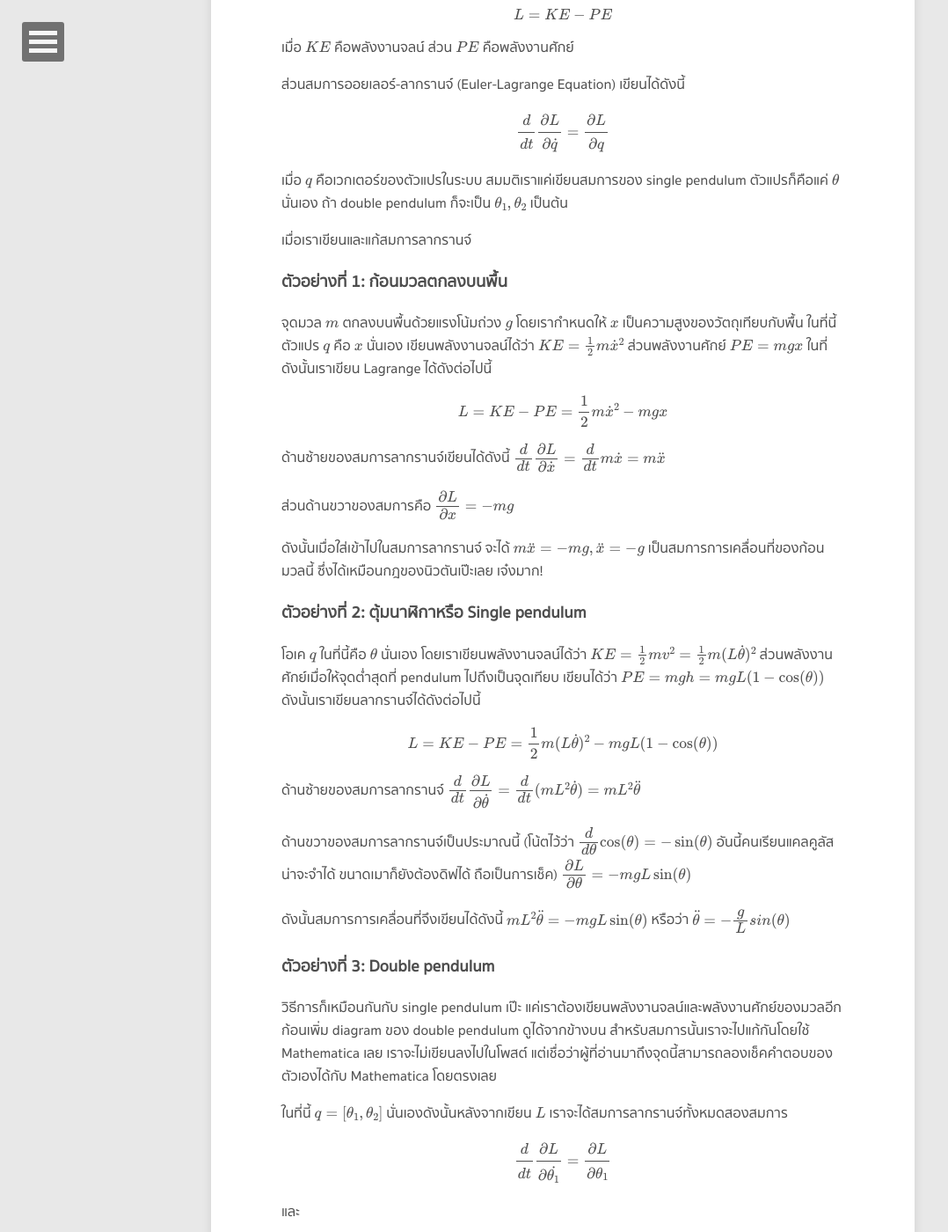
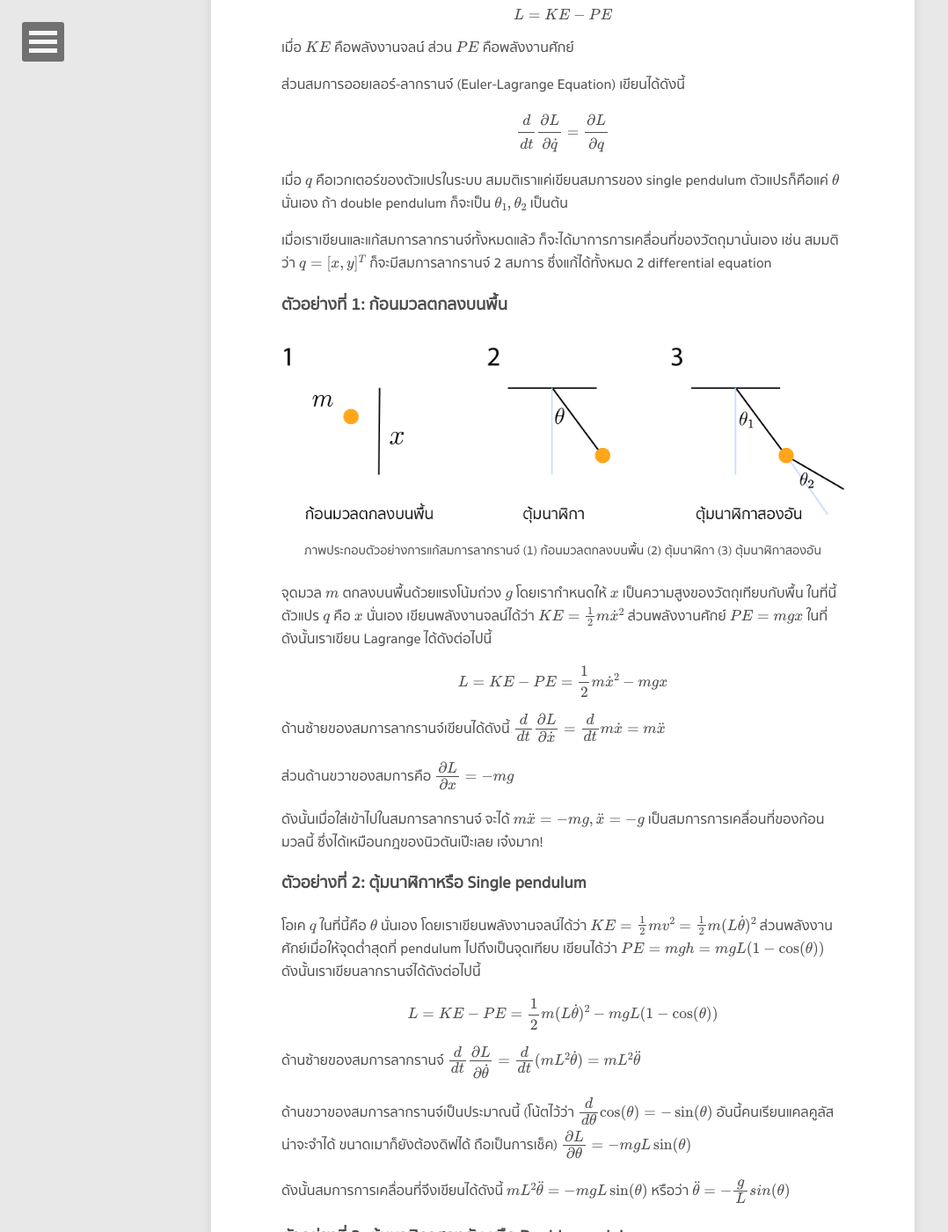
Before and after one commit to tupleblog/tupleblog.github.io, a Jekyll site: the page built from _posts/2015-12-27-lagrangian-mech.md, in a window 1280 px wide and 1400 px high, scrolled down 1498 px. Shown: the whole window at 88% size, without its empty margins (0-1078 px from the left). Built offline with Jekyll 4.4.1, drawn with Linux system fonts in a browser that asks for light colours; nearby versions of some CDN libraries; formulas are drawn with MathJax 3; comment, search, counter and statistics services are not loaded; some of the changed text lies outside the part shown.

Commit message:
finish lagrangian post

```diff
--- a/_posts/2015-12-27-lagrangian-mech.md
+++ b/_posts/2015-12-27-lagrangian-mech.md
@@ -38,10 +38,21 @@
 
 เมื่อ \\(q\\) คือเวกเตอร์ของตัวแปรในระบบ สมมติเราแค่เขียนสมการของ single pendulum ตัวแปรก็คือแค่ \\(\theta\\) นั่นเอง ถ้า double pendulum ก็จะเป็น \\( \theta_1, \theta_2 \\) เป็นต้น
 
-เมื่อเราเขียนและแก้สมการลากรานจ์
+เมื่อเราเขียนและแก้สมการลากรานจ์ทั้งหมดแล้ว ก็จะได้มาการการเคลื่อนที่ของวัตถุมานั่นเอง เช่น สมมติว่า \\(q = [x, y]^T\\) ก็จะมีสมการลากรานจ์ 2 สมการ ซึ่งแก้ได้ทั้งหมด 2 differential equation
 
 
 ### ตัวอย่างที่ 1: ก้อนมวลตกลงบนพื้น
+
+<figure><center>
+  <img width="800" src="/images/post/lagrangian/lagrangian_example.png" data-action="zoom"/>
+
+  <figcaption>
+    <a title="Skype subscription">
+      ภาพประกอบตัวอย่างการแก้สมการลากรานจ์ (1) ก้อนมวลตกลงบนพื้น (2) ตุ้มนาฬิกา (3) ตุ้มนาฬิกาสองอัน
+    </a>
+  </figcaption>
+</center></figure>
+
 
 จุดมวล \\(m\\) ตกลงบนพื้นด้วยแรงโน้มถ่วง \\(g\\) โดยเรากำหนดให้ \\(x\\) เป็นความสูงของวัตถุเทียบกับพื้น ในที่นี้ตัวแปร \\(q\\) คือ \\(x\\) นั่นเอง เขียนพลังงานจลน์ได้ว่า \\(KE = \frac{1}{2}m\dot{x}^2 \\) ส่วนพลังงานศักย์ \\(PE = mgx \\) ในที่ ดังนั้นเราเขียน Lagrange ได้ดังต่อไปนี้
 
@@ -68,7 +79,7 @@
 ดังนั้นสมการการเคลื่อนที่จึงเขียนได้ดังนี้ \\( mL^2 \ddot{\theta} = -mgL\sin(\theta) \\) หรือว่า \\( \ddot{\theta} = -\cfrac{g}{L}sin(\theta) \\)
 
 
-### ตัวอย่างที่ 3: Double pendulum
+### ตัวอย่างที่ 3: ตุ้มนาฬิกาสองอัน หรือ Double pendulum
 
 วิธีการก็เหมือนกันกับ single pendulum เป๊ะ แค่เราต้องเขียนพลังงานจลน์และพลังงานศักย์ของมวลอีกก้อนเพิ่ม diagram ของ double pendulum ดูได้จากข้างบน สำหรับสมการนั้นเราจะไปแก้กันโดยใช้ Mathematica เลย เราจะไม่เขียนลงไปในโพสต์ แต่เชื่อว่าผู้ที่อ่านมาถึงจุดนี้สามารถลองเช็คคำตอบของตัวเองได้กับ Mathematica โดยตรงเลย
 
@@ -88,6 +99,17 @@
 
 จริงๆส่วนของการแก้สมการจบแค่ช่วงแรกเท่านั้น แต่เนื่องจากเราต้องการเอาค่าของ \\( \theta_1, \theta_2 \\) จากเวลา 0 ถึง 50 มาพล้อตเป็นแบบแอนิเมชั่นด้วย จึงต้องใช้ `NDSolve` ของ Mathematica เพื่อแก้สมการ
 
+<figure><center>
+  <img src="https://raw.githubusercontent.com/tupleblog/tupleblog.github.io/master/images/post/lagrangian/double_pendulum.gif"/>
+
+  <figcaption>
+    <a title="Skype subscription">
+      ตัวอย่างของ Double pendulum หลังจากใช้ Mathematica แก้สมการ
+    </a>
+  </figcaption>
+</center></figure>
+
+
 ## สรุป
 
 มาถึงจุดนี้คนเขียนโพสต์ก็ได้สลบลงหน้าคอมพิวเตอร์ (พูดเล่นนะ)
```
Also changed, not shown: assets/js/typed.js (added, +421 -0 lines), images/post/lagrangian/lagrangian_example.png (added).
